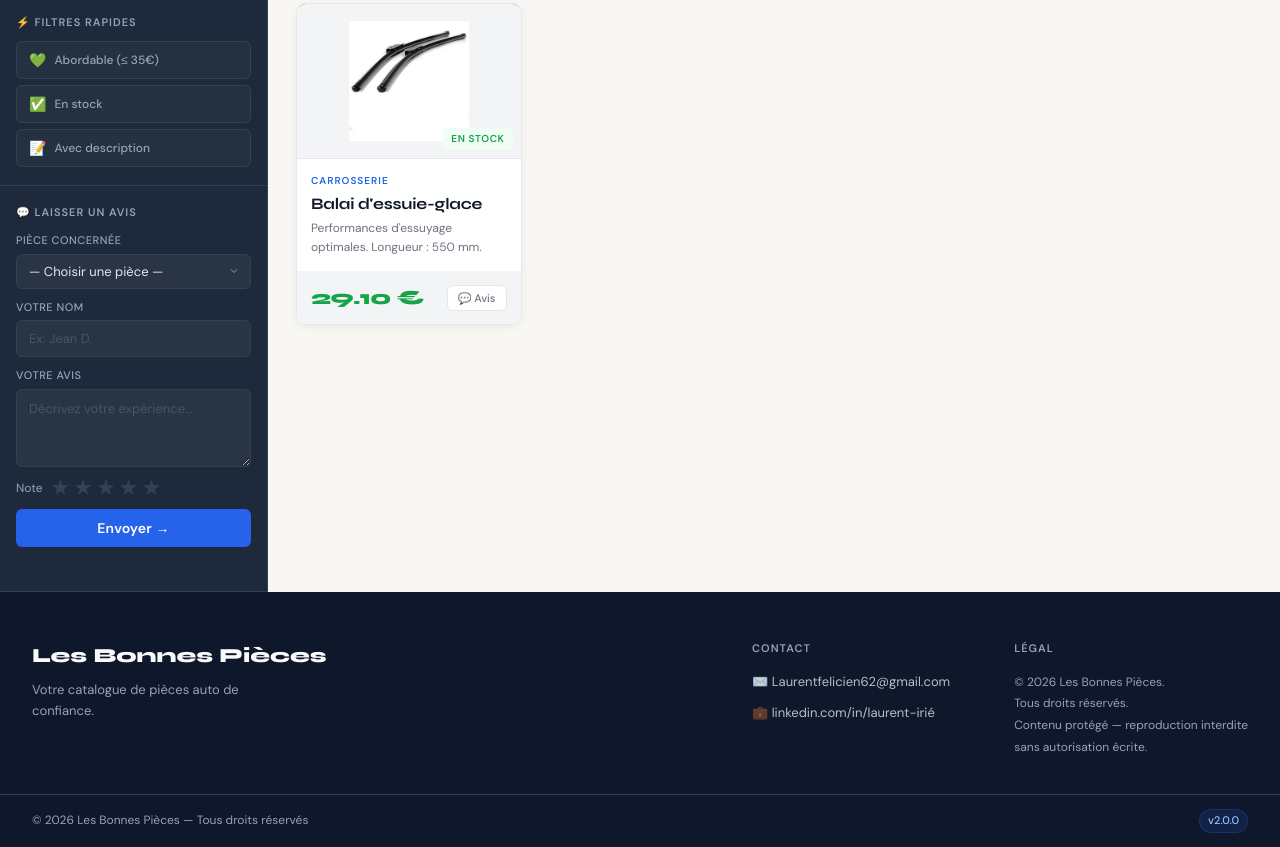
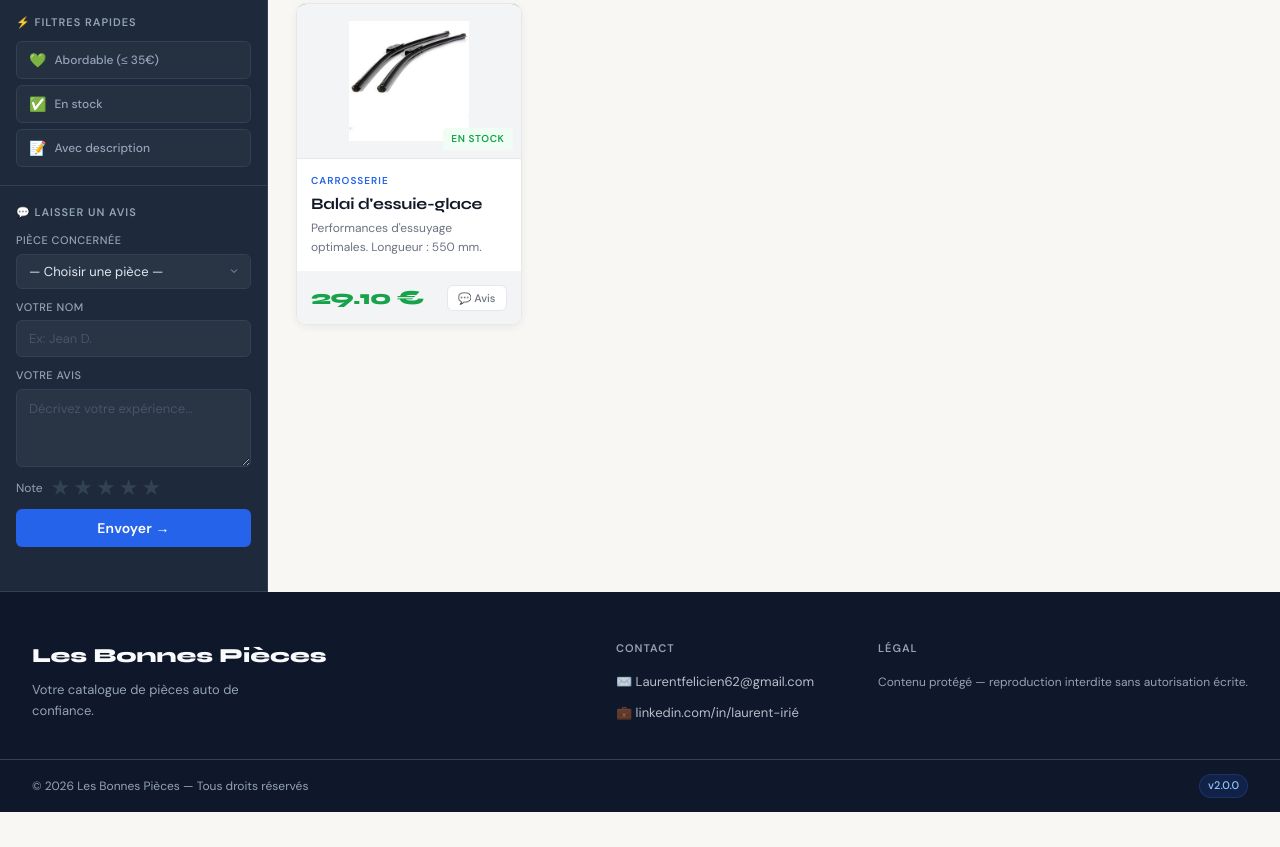
Before and after one commit to Laurent-Felicien/LesBonnesPieces, a website: page index.html in a window 1280 px wide. Shown: the part 966-1813 px from the top of the page. After the commit the page ends 1778 px from the top, so only its background shows below. Drawn offline with Linux system fonts and the light colour scheme.

Commit message:
v2.0.2 - Select pièces sans prix, mentions légales épurées

```diff
--- a/index.html
+++ b/index.html
@@ -11,7 +11,6 @@
 </head>
 <body>
 
-  <!-- ========== HEADER ========== -->
   <header>
     <div class="header-inner">
       <div class="logo-zone">
@@ -25,7 +24,6 @@
           <div class="logo-sub">Catalogue automobile</div>
         </div>
       </div>
-      <!-- version subtile uniquement en bas -->
     </div>
   </header>
 
@@ -179,9 +177,7 @@
         <div class="footer-col">
           <div class="footer-col-title">Légal</div>
           <p class="footer-legal-text">
-            © <span id="annee"></span> Les Bonnes Pièces.<br>
-            Tous droits réservés.<br>
-            Contenu protégé — reproduction interdite<br>sans autorisation écrite.
+            Contenu protégé — reproduction interdite sans autorisation écrite.
           </p>
         </div>
       </div>
--- a/pieces.js
+++ b/pieces.js
@@ -147,7 +147,7 @@ function remplirSelectPieces() {
     const option = document.createElement("option");
     option.value = piece.id;
     // On affiche "Nom — prix €" pour que l'utilisateur identifie bien la pièce
-    option.textContent = `${piece.nom} — ${piece.prix.toFixed(2)} €`;
+    option.textContent = piece.nom;
     select.appendChild(option);
   }
 }
```
